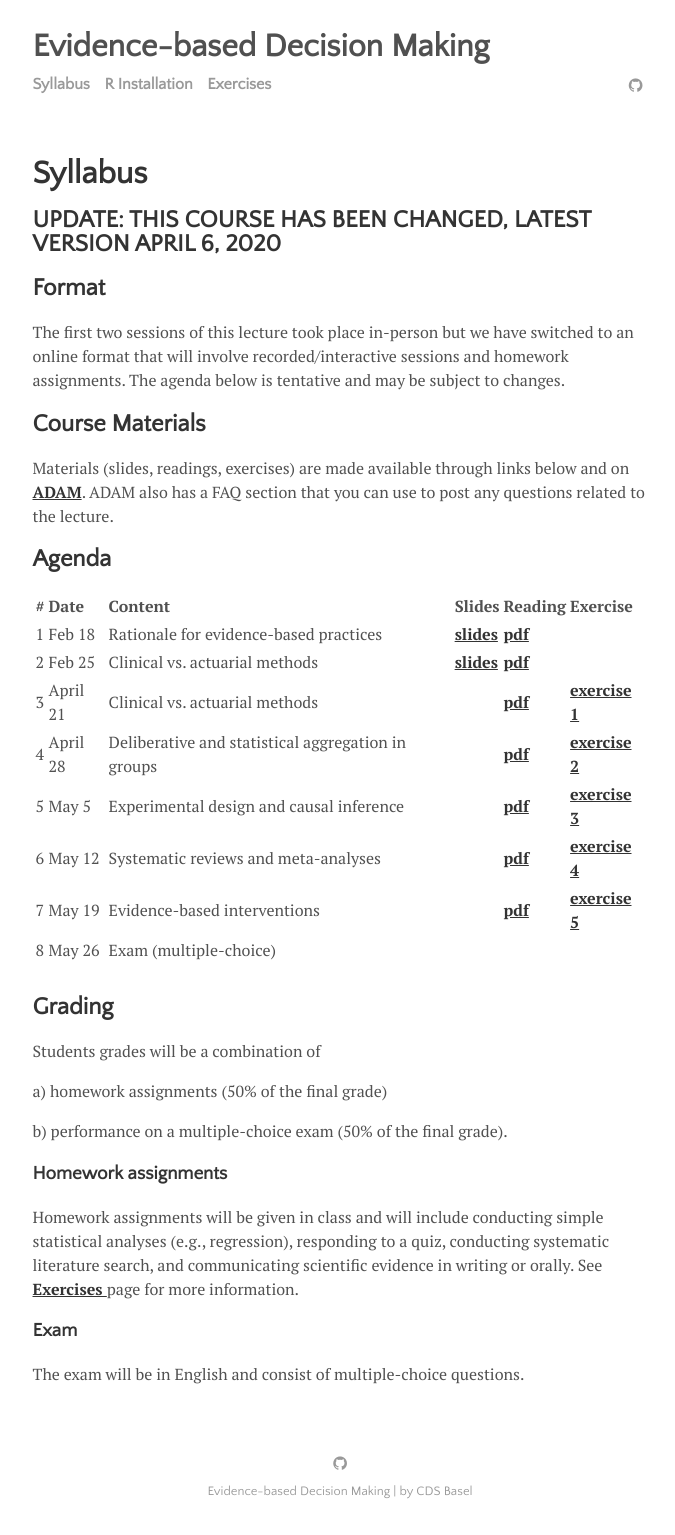
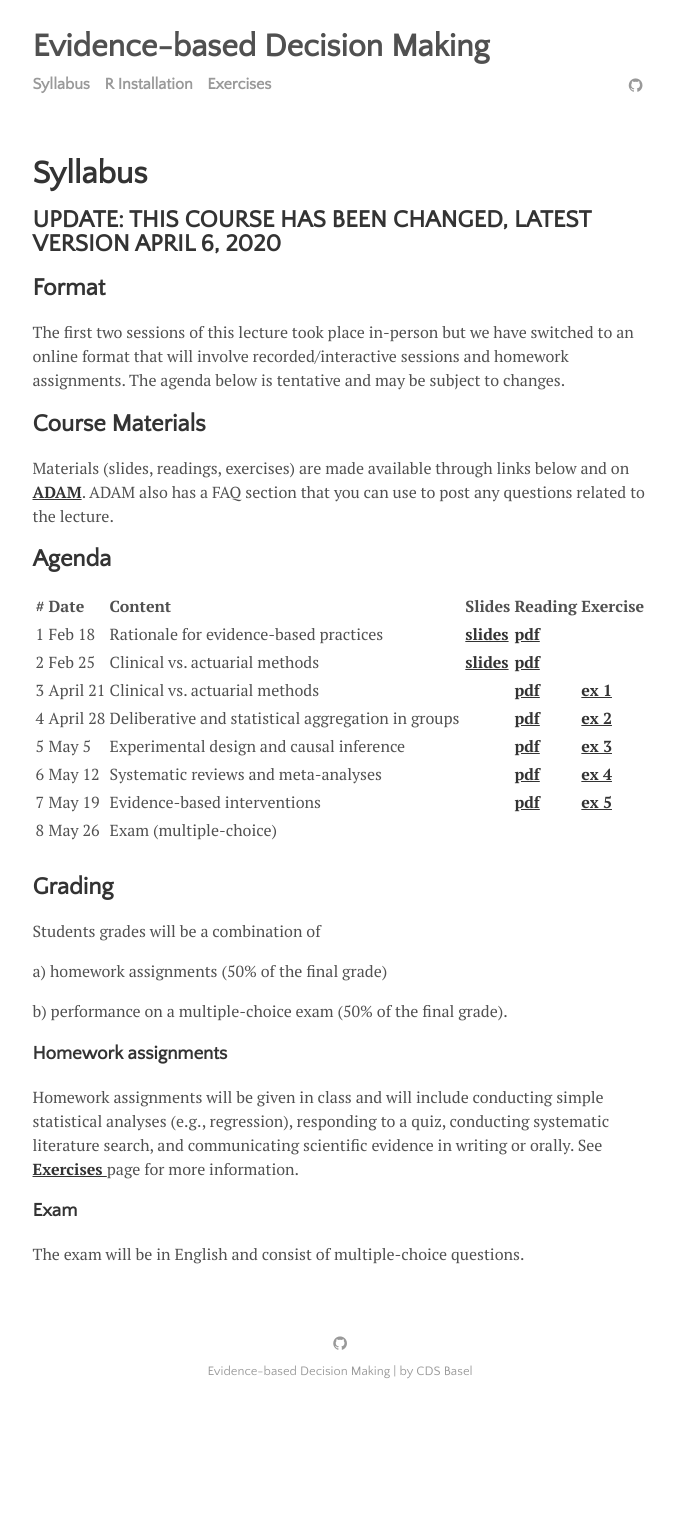
Before and after one commit to matarui/evidencebaseddm, a Jekyll site: the page built from menu/syllabus.md, in a window 1280 px wide. Shown: the whole page, without its empty margins (300-975 px from the left). Built offline with Jekyll 4.4.1, drawn with Linux system fonts in a browser that asks for light colours; after the commit the page ends 1415 px from its top, so only the background shows below that.

Commit message:
Update syllabus.md

```diff
--- a/menu/syllabus.md
+++ b/menu/syllabus.md
@@ -17,11 +17,11 @@
 | ----- |:------------| :-----| :-----| :-----| :-----|
 | 1 | Feb 18 | Rationale for evidence-based practices | <a href="http://matarui.github.io/evidencebaseddm/assets/presentations/EbDM_session1.pdf"><b>slides</b></a> | <a href="http://matarui.github.io/evidencebaseddm/assets/literature/Munafò_2017_Nature_Human_Behaviour.pdf"><b>pdf</b></a>| |
 | 2 | Feb 25 | Clinical vs. actuarial methods | <a href="http://matarui.github.io/evidencebaseddm/assets/presentations/EbDM_session2.pdf"><b>slides</b></a> | <a href="http://matarui.github.io/evidencebaseddm/assets/literature/Dawes_1989_Science.pdf"><b>pdf</b></a>| |
-| 3 | April 21 | Clinical vs. actuarial methods | |<a href="http://matarui.github.io/evidencebaseddm/assets/literature/Burton_2019_JBDM.pdf"><b>pdf</b></a> |<a href="https://matarui.github.io/evidencebaseddm/menu/projects.html"><b>exercise 1</b></a> |
-| 4 | April 28 |  Deliberative and statistical aggregation in groups | |<a href="http://matarui.github.io/evidencebaseddm/assets/literature/Mannes_2014_JPSP.pdf"><b>pdf |<a href="https://matarui.github.io/evidencebaseddm/menu/projects.html"><b>exercise 2</b></a>  |
-| 5 | May 5 | Experimental design and causal inference | | <a href="http://matarui.github.io/evidencebaseddm/assets/literature/Varian_2016_PNAS.pdf"><b>pdf|<a href="https://matarui.github.io/evidencebaseddm/menu/projects.html"><b>exercise 3</b></a> |
-| 6 | May 12 | Systematic reviews and meta-analyses | | <a href="http://matarui.github.io/evidencebaseddm/assets/literature/Gurevitch_2018_Nature.pdf"><b>pdf| <a href="https://matarui.github.io/evidencebaseddm/menu/projects.html"><b>exercise 4</b></a> |
-| 7 | May 19 | Evidence-based interventions | |<a href="http://matarui.github.io/evidencebaseddm/assets/literature/Michie_2011_ImplementScience.pdf"><b>pdf |<a href="https://matarui.github.io/evidencebaseddm/menu/projects.html"><b>exercise 5</b></a>  |
+| 3 | April 21 | Clinical vs. actuarial methods | |<a href="http://matarui.github.io/evidencebaseddm/assets/literature/Burton_2019_JBDM.pdf"><b>pdf</b></a> |<a href="https://matarui.github.io/evidencebaseddm/menu/projects.html"><b>ex 1</b></a> |
+| 4 | April 28 |  Deliberative and statistical aggregation in groups | |<a href="http://matarui.github.io/evidencebaseddm/assets/literature/Mannes_2014_JPSP.pdf"><b>pdf |<a href="https://matarui.github.io/evidencebaseddm/menu/projects.html"><b>ex 2</b></a>  |
+| 5 | May 5 | Experimental design and causal inference | | <a href="http://matarui.github.io/evidencebaseddm/assets/literature/Varian_2016_PNAS.pdf"><b>pdf|<a href="https://matarui.github.io/evidencebaseddm/menu/projects.html"><b>ex 3</b></a> |
+| 6 | May 12 | Systematic reviews and meta-analyses | | <a href="http://matarui.github.io/evidencebaseddm/assets/literature/Gurevitch_2018_Nature.pdf"><b>pdf| <a href="https://matarui.github.io/evidencebaseddm/menu/projects.html"><b>ex 4</b></a> |
+| 7 | May 19 | Evidence-based interventions | |<a href="http://matarui.github.io/evidencebaseddm/assets/literature/Michie_2011_ImplementScience.pdf"><b>pdf |<a href="https://matarui.github.io/evidencebaseddm/menu/projects.html"><b>ex 5</b></a>  |
 | 8 | May 26 | Exam (multiple-choice) | | | |
 
 ## Grading
```
